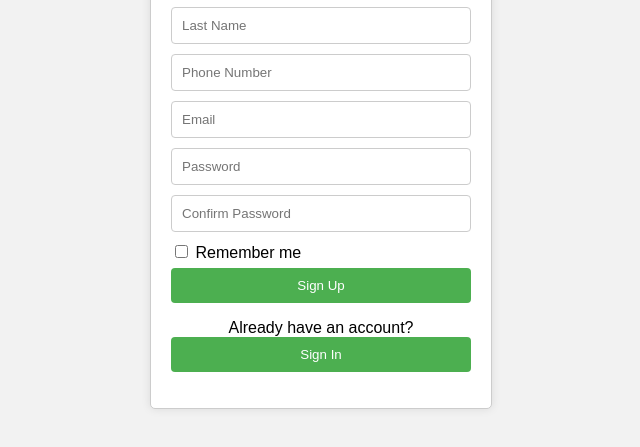
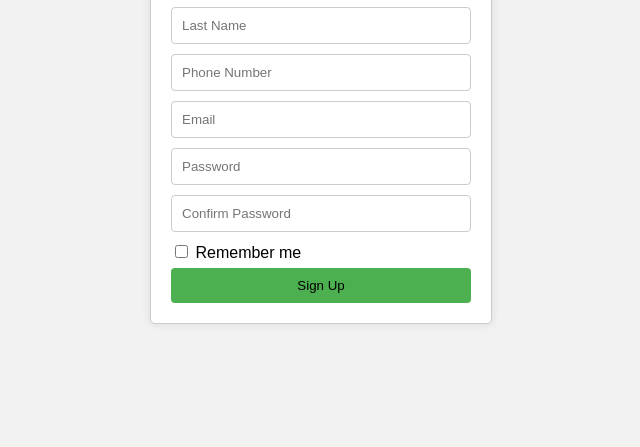
Before and after one commit to Pauline-Goko/signup-mamamboga, a plain HTML site: page index.html in a window 1280 px wide. Shown: the part 203-650 px from the top of the page, without its empty margins (319-959 px from the left). Drawn offline with Linux system fonts and the light colour scheme.

Commit message:
added a link

```diff
--- a/index.html
+++ b/index.html
@@ -21,11 +21,11 @@
           <input type="password" name="confirmPassword" placeholder="Confirm Password" required>
           <input type="checkbox" name="rememberMe" id="rememberMe">
           <label for="rememberMe">Remember me</label>
-          <button type="submit">Sign Up</button>
+          <button type="submit"> <a href="https://ladoo-cart.netlify.app/"> Sign Up</a></button>
         </form>
-        <div class="already-account">
+        <!-- <div class="already-account">
           <p>Already have an account? <button type="button">Sign In</button></p>
-        </div>
+        </div> -->
       </div>
 
 
--- a/styles.css
+++ b/styles.css
@@ -106,6 +106,11 @@ button {
     margin-top: 10px;
   }
 
+  .container a{
+    text-decoration: none;
+    color: black;
+  }
+
   /* Media query for phones */
   @media (max-width: 480px) {
     .container {
```
